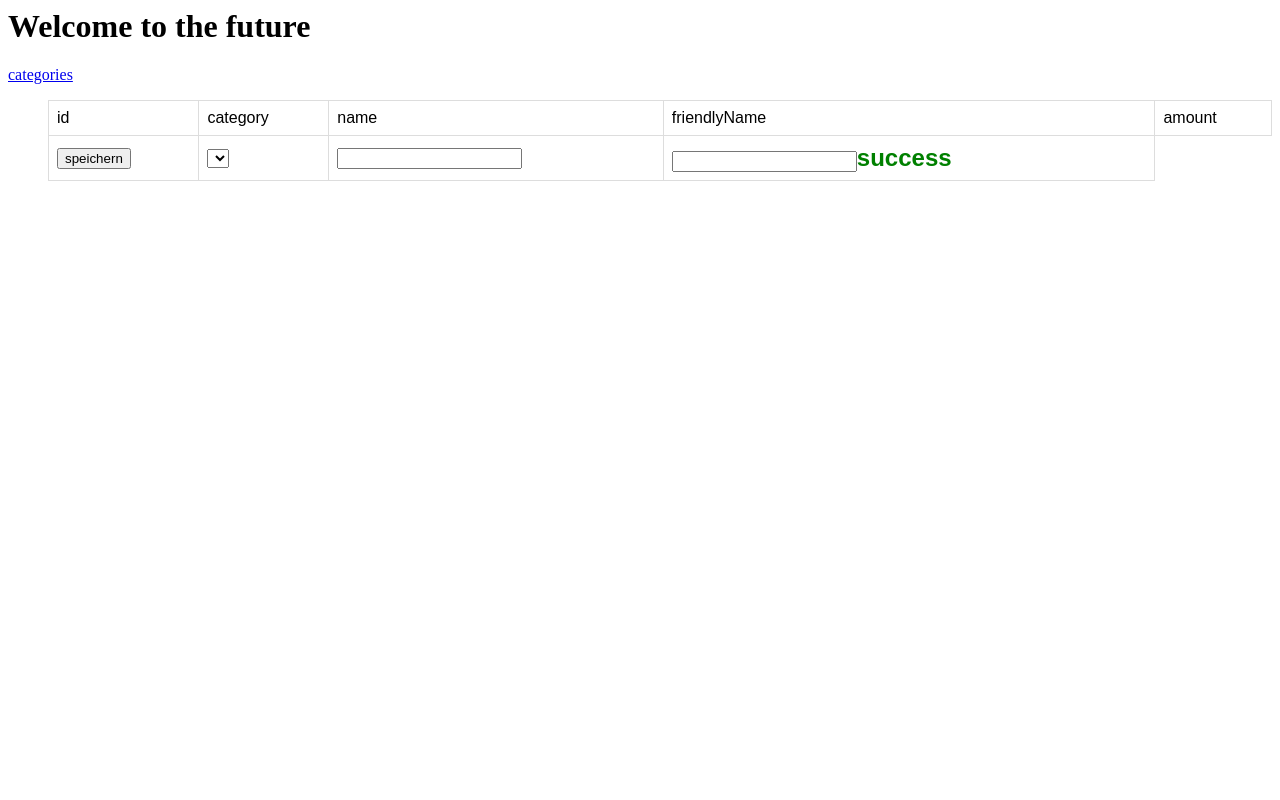
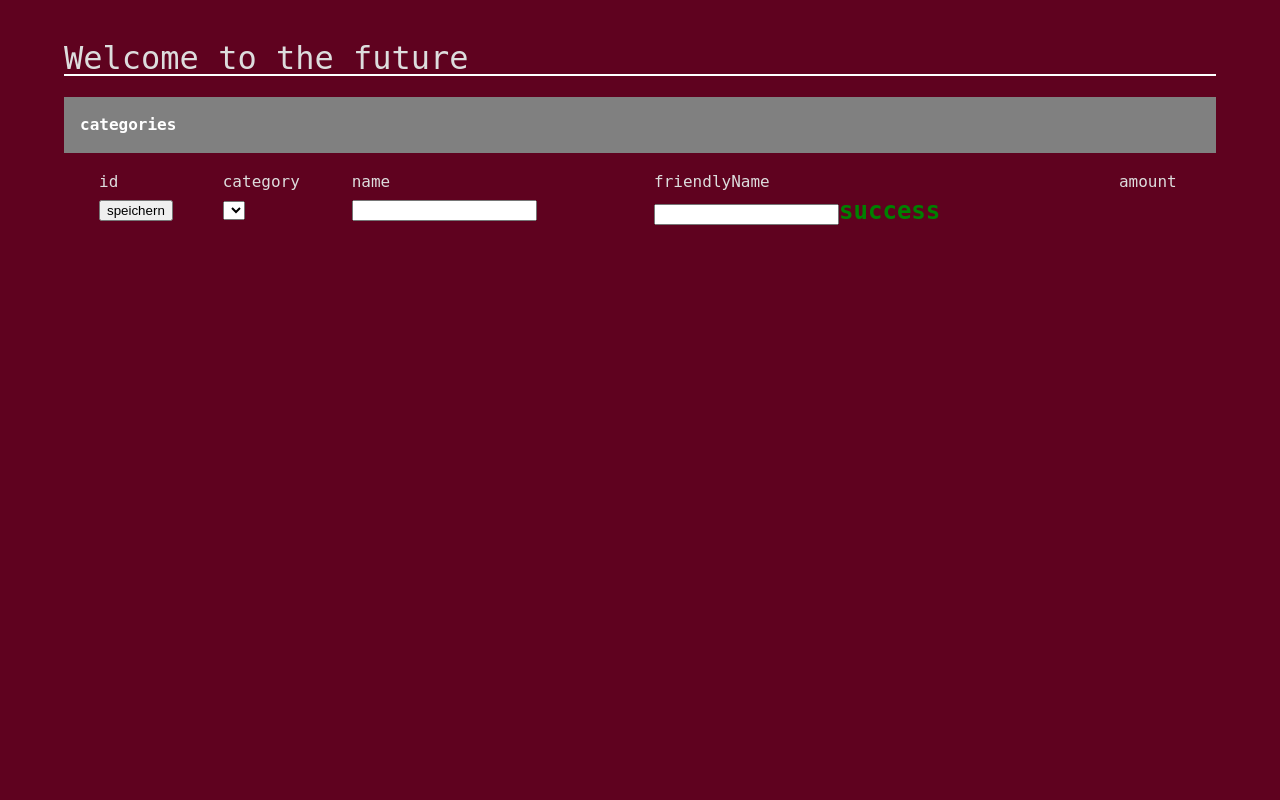
Before and after one commit to ljurk/partman, a PHP site: page /?status=success in a window 1280 px wide. Run offline with PHP 8.4, Linux system fonts and the light colour scheme; data that the repository does not hold is empty.

Commit message:
add style

```diff
--- a/website/index.php
+++ b/website/index.php
@@ -1,7 +1,7 @@
 <html>
     <head>
         <title>partman</title>
-        <style>
+        <!--<style>
             table {
                 font-family: arial, sans-serif;
                 border-collapse: collapse;
@@ -15,11 +15,18 @@
             tr:nth-child(even) {
                 background-color: #dddddd;
             }
-        </style>
+        </style>-->
+		<link rel="stylesheet" href="style.css">
     </head>
     <body>
         <h1>Welcome to the future</h1>
-        <a href="categories.php">categories</a>
+        <nav id="TOC">
+			<ul>
+				<li>
+					<a href="categories.php">categories</a>
+				</li>
+			</ul>
+		</nav>
         <ul>
             <?php
                 function printHeader() {
--- /dev/null
+++ b/website/style.css
@@ -0,0 +1,235 @@
+nav ul {
+    list-style-type: none;
+    margin: 0;
+    padding: 0;
+    overflow: hidden;
+    background-color: grey;
+}
+
+nav li {
+    float: left;
+}
+
+nav li a {
+    display: block;
+    color: white;
+    text-align: center;
+    padding: 14px 16px;
+    text-decoration: none;
+}
+
+/* Change the link color to #111 (black) on hover */
+nav li a:hover {
+    color: #5F021F;
+    font-weight: bold;
+    background-color: #111;
+}
+
+html {
+    margin-top: 2.5em;
+    padding-bottom: 20em;
+    font-size: 100%;
+    overflow-y: scroll;
+    -webkit-text-size-adjust: 100%;
+    -ms-text-size-adjust: 100%;
+}
+
+
+body {
+    border-radius: 20px;
+/*    font-family: Georgia, Palatino, 'Palatino Linotype', Times, 'Times New Roman', serif*/;
+    font-size: 18px;
+    line-height: 1.7;
+    padding: .125em 1em 0.5em 1em;
+    margin: auto;
+    width: 90%;
+    font-size: 16px;
+    color: #ddd;
+    background: #5F021F;
+    font-family: monospace, monospace;
+}
+
+a {
+    color: #89cff0;
+    font-weight: bold;
+}
+
+a:hover {
+    color: #0072ff;
+}
+
+a:active {
+}
+
+a:focus {
+    outline: thin dotted;
+}
+
+*::-moz-selection {
+    background: rgba(255, 255, 0, 0.3);
+}
+
+*::selection {
+    background: rgba(255, 255, 0, 0.3);
+}
+
+a::-moz-selection {
+    background: rgba(255, 255, 0, 0.3);
+}
+
+a::selection {
+    background: rgba(255, 255, 0, 0.3);
+}
+
+p {
+    margin: 1em 0;
+}
+
+img {
+    max-width: 100%;
+}
+
+h1, h2, h3, h4, h5, h6 {
+    line-height: 100%;
+    font-weight: normal;
+}
+
+h4, h5, h6 {
+    font-weight: bold;
+}
+
+.title {
+    font-size: 3.5em;
+    text-align: center;
+}
+
+h1 {
+    font-size: xx-large;
+}
+
+h1:after {
+    content: " ";
+    display: block;
+    border: 1px solid white;
+}
+
+h2 {
+    font-size: x-large;
+}
+
+h3 {
+    font-size: 1.5em;
+}
+
+h4 {
+    font-size: 1.2em;
+}
+
+h5 {
+    font-size: 1em;
+}
+
+h6 {
+    font-size: 0.9em;
+}
+
+blockquote {
+    margin: 0;
+    padding-left: 3em;
+    border-left: 0.5em #EEE solid;
+}
+
+hr {
+    display: block;
+    height: 2px;
+    border: 0;
+    border-top: 1px solid #aaa;
+    border-bottom: 1px solid #eee;
+    margin: 1em 0;
+    padding: 0;
+}
+
+pre, code, kbd, samp {
+    font-family: monospace, 'courier new';
+    font-size: 0.98em;
+}
+
+pre {
+    white-space: pre;
+    white-space: pre-wrap;
+    word-wrap: break-word;
+}
+
+b, strong {
+    font-weight: bold;
+}
+
+dfn {
+    font-style: italic;
+}
+
+ins {
+    background: #ff9;
+    text-decoration: none;
+}
+
+mark {
+    background: #ff0;
+    font-style: italic;
+    font-weight: bold;
+}
+
+sub, sup {
+    font-size: 75%;
+    line-height: 0;
+    position: relative;
+    vertical-align: baseline;
+}
+
+sup {
+    top: -0.5em;
+}
+
+sub {
+    bottom: -0.25em;
+}
+
+ul, ol {
+    margin: 1em 0;
+    padding: 0 0 0 2em;
+}
+
+li p:last-child {
+    margin-bottom: 0;
+}
+
+ul ul, ol ol {
+    margin: .3em 0;
+}
+
+dl {
+    padding: 0px;
+    margin: 0px;
+}
+
+dd {
+    font-size: small;
+}
+
+dl dd:last-of-type {
+    display: none;
+}
+
+dl:hover dd:last-of-type {
+    display: block;
+}
+
+pre code {
+    background-color: grey;
+    border: 1px solid #999;
+    display: block;
+    padding: 20px;
+    color: black;
+    font-family: monospace;
+    font-weight: bold;
+}
```
Also changed, not shown: website/categories.php (+10 -3 lines).
